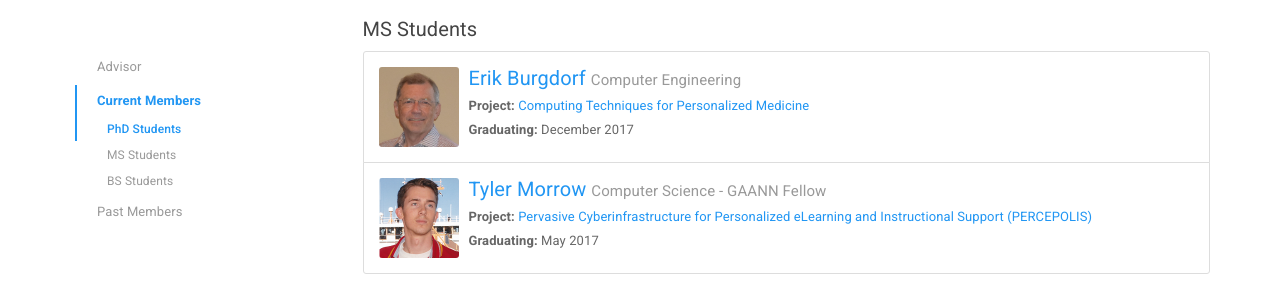
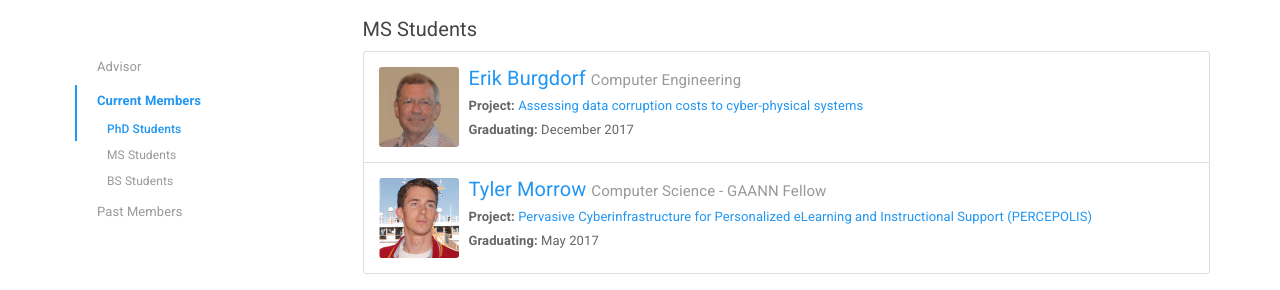
Before and after one commit to sendecomp/sendecomp-website, a Jekyll site: the page built from people.html, in a window 1280 px wide and 900 px high, scrolled down 842 px. Shown: the part 162-452 px from the top of the window. Built offline with Jekyll 4.4.1, drawn with Linux system fonts in a browser that asks for light colours.

Commit message:
Update members.yml
Updated Burgdorf record

```diff
--- a/_data/members.yml
+++ b/_data/members.yml
@@ -59,7 +59,7 @@
   degree: MS
   status: Active
   grad: 2017 December
-  project: Computing Techniques for Personalized Medicine
+  project: Assessing data corruption costs to cyber-physical systems
   website: https://sites.google.com/a/mst.edu/eburgdorf/home
   photo: Burgdorf.jpg
 
```
